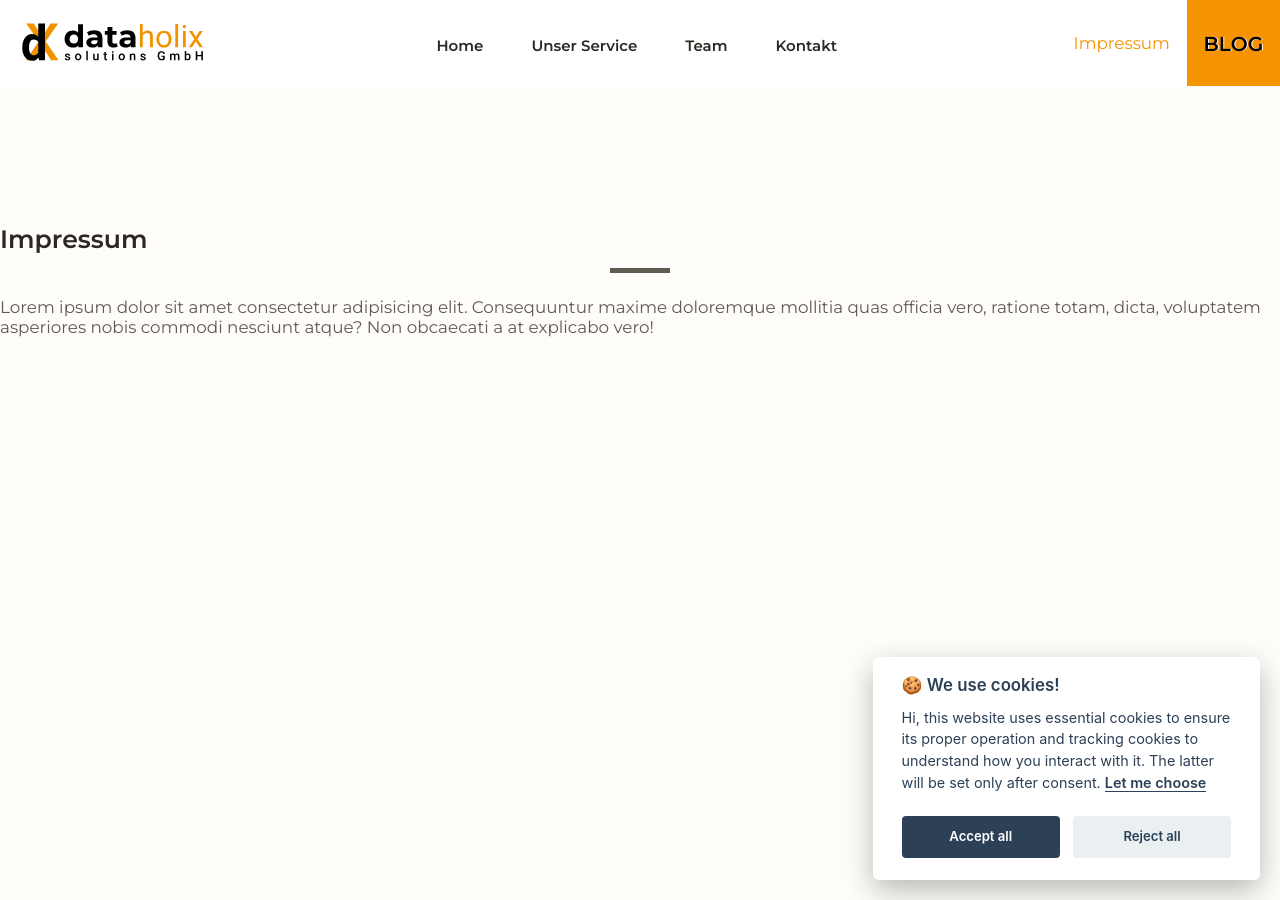
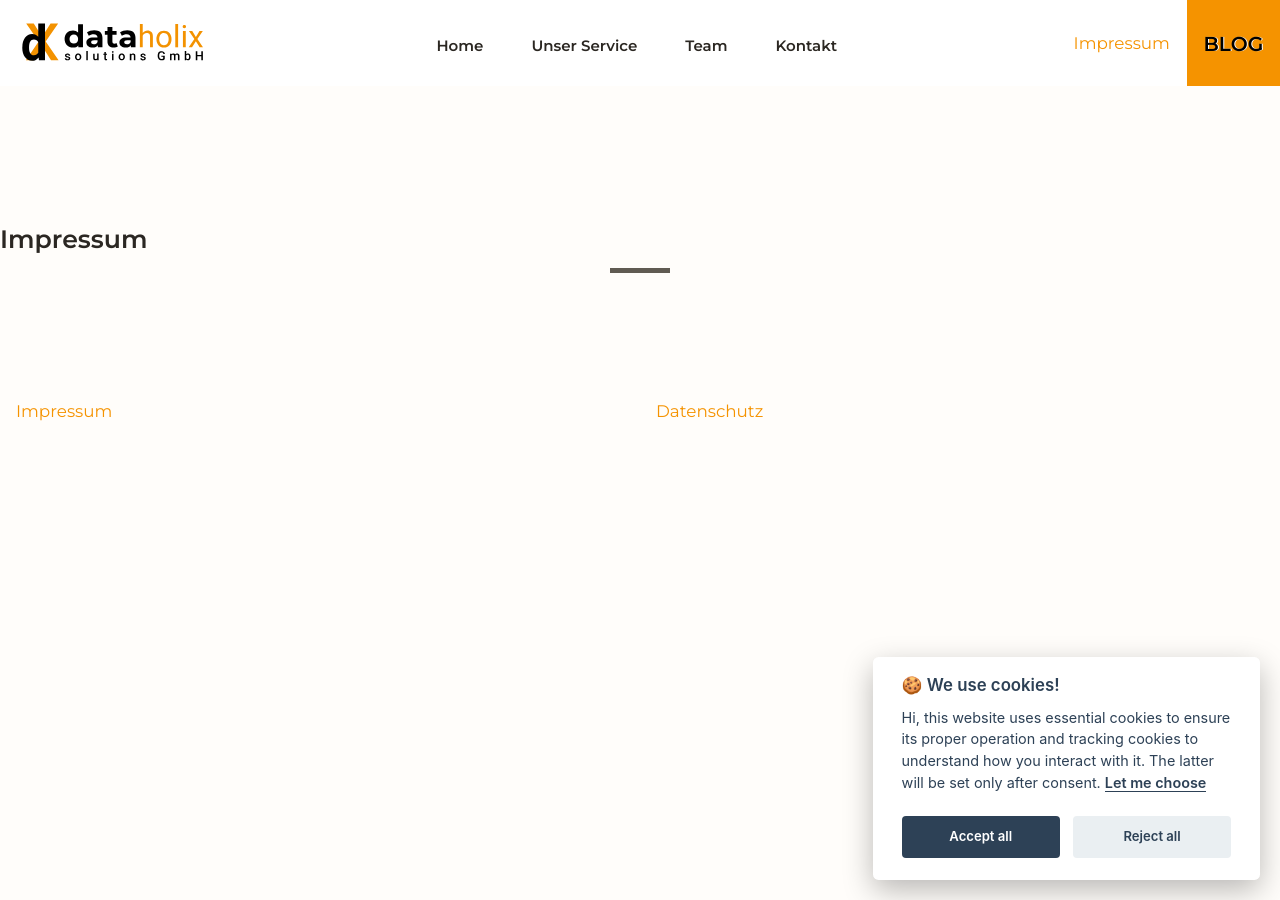
Before and after one commit to dataholix-melih-omay/dataholix-www, a Jekyll site: the page built from impressum.html, in a window 1280 px wide and 900 px high. Built offline with Jekyll 4.4.1, drawn with Linux system fonts in a browser that asks for light colours.

Commit message:
[Improved] - Impress sccs <no_ticket> Einbau der Impressum css

```diff
--- a/_sass/_base.scss
+++ b/_sass/_base.scss
@@ -18,6 +18,7 @@
     --text-color:  hsl(var(--hue),   8%, 35%);
     --body-color:  hsl(var(--hue), 100%, 99%);
 
+    --contrast-color: var(--background-color);
     --container-color: var(--background-color);
     --article-background: hsl(var(--accent_hue), 0%, 100%);
 
--- a/_sass/media-queries/theme-dark-light/_main.scss
+++ b/_sass/media-queries/theme-dark-light/_main.scss
@@ -11,6 +11,7 @@
         --text-color:  hsl(var(--hue),   8%, 100%);
         --body-color:  hsl(var(--hue), 0%, 10%);
 
+        --contrast-color: var(--text-color);
         --container-color: var(--background-color);
         --article-background: hsl(240, 5%, 9%);
     }
--- a/_sass/pages/_home.scss
+++ b/_sass/pages/_home.scss
@@ -11,14 +11,14 @@
 
         h1 {
             text-align: left;
-            color: var(--title-color);
+            color: var(--contrast-color);
             font-size: var(--font-size-xxl);
             text-shadow: 2px 2px 0px #000, 5px 4px 0px rgba(0, 0, 0, 0.50);
         }
 
         h2 {
             padding: 4rem 0 0 24rem;
-            color: var(--title-color);
+            color: var(--contrast-color);
             font-size: var(--font-size-xl);
             text-shadow: 2px 2px 0px #000, 4px 3px 0px rgba(0, 0, 0, 0.50);
             margin-bottom: var(--font-size-xxxl);
--- a/_sass/pages/_skills.scss
+++ b/_sass/pages/_skills.scss
@@ -1,4 +1,5 @@
 #skills {
+    color: var(--contrast-color);
     background: radial-gradient(circle, rgba(7, 69, 101, 0.8548012955182073) 20%, rgba(0, 0, 0, 1) 100%);
     .container-skills {
 
--- a/impressum.html
+++ b/impressum.html
@@ -11,9 +11,10 @@
         <div class="flex-line">
             <div></div>
         </div>
-        Lorem ipsum dolor sit amet consectetur adipisicing elit. Consequuntur maxime doloremque mollitia quas officia vero, ratione totam, dicta, voluptatem asperiores nobis commodi nesciunt atque? Non obcaecati a at explicabo vero!
+        {% include policy-and-impress.html %}
     </section>
 </main>
 <!--====== Section -->
 <!--====== Section -->
 <script src="{{ '/assets/scripts/main.js' | prepend: site.baseurl}}"></script>
+<script src="{{ "/assets/scripts/policy-and-impress.js" | prepend: site.baseurl}}"></script>
```
Also changed, not shown: _includes/home.html (+3 -6 lines).
